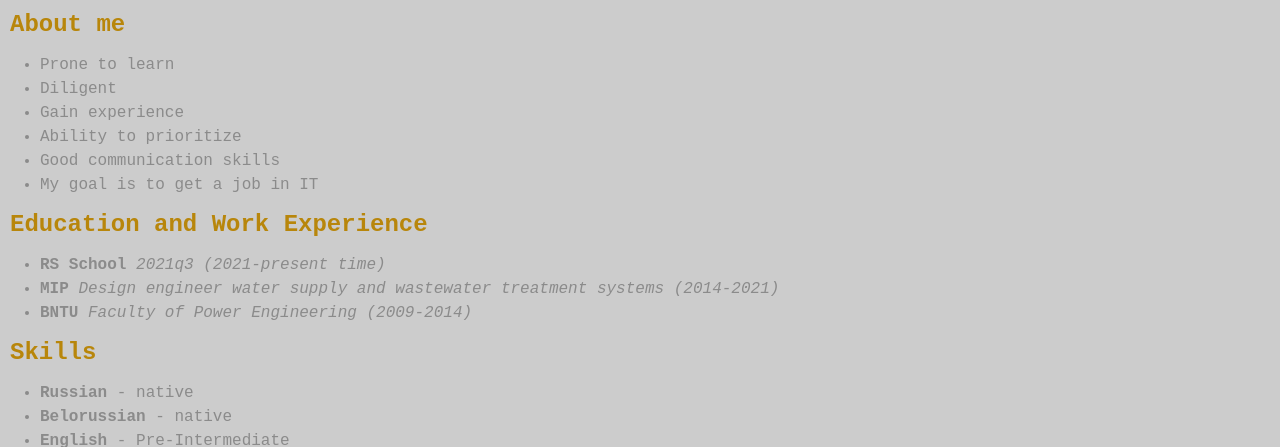
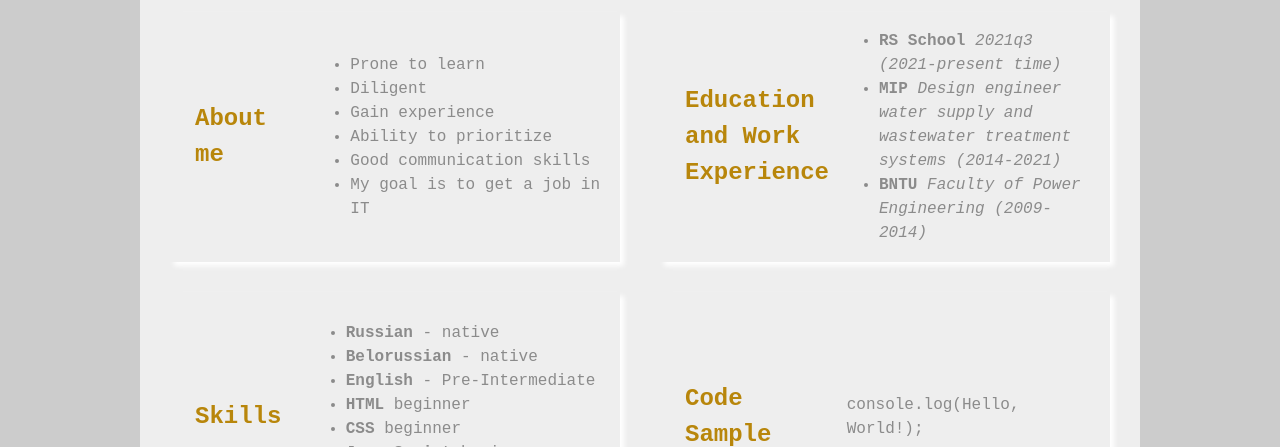
Before and after one commit to wwwtyz/rsschool-cv, a plain HTML site: page index.html in a window 1280 px wide. Shown: the part 353-800 px from the top of the page. Drawn offline with Linux system fonts and the light colour scheme.

Commit message:
feat: style for main, change class names in index.html

```diff
--- a/index.html
+++ b/index.html
@@ -33,8 +33,9 @@
              </div>
          </div>
     </header>
-     <main>
-        <section class="summary">
+    <main class="main">
+        <section class="main-info">
+            <div class="block">
                 <h2 class="heading2">About me</h2>
                 <ul>
                     <li>Prone to learn</li>
@@ -44,35 +45,34 @@
                     <li>Good communication skills</li>
                     <li>My goal is to get a job in IT</li>
                 </ul>
-        </section>
-        <section class="experience">
+             </div>
+            <div class="block">
                 <h2 class="heading2">Education and Work Experience</h2>
                 <ul>
                    <li><b>RS School</b> <em>2021q3 (2021-present time)</em></li>
                    <li><b>MIP</b> <em>Design engineer water supply and wastewater treatment systems (2014-2021)</em></li>
                    <li><b>BNTU</b> <em>Faculty of Power Engineering (2009-2014)</em></li>
                 </ul>
-        </section>
-        <section class="skills">
+            </div>
+             <div class="block">
                 <h2 class="heading2">Skills</h2>
                 <ul>
                     <li><b>Russian</b> - native</li>
                     <li><b>Belorussian</b> - native</li>
-                <li><b>English</b> - Pre-Intermediate</Pre-Intermediate></li>
+                    <li><b>English</b> - Pre-Intermediate</li>
                     <li><strong>HTML</strong> beginner</li>
                     <li><strong>CSS</strong> beginner</li>
                     <li><strong>Java Script</strong> beginner</li>
                     <li><b>Git</b> beginner</li>
                     <li><b>Visual Studio Code</b> beginner</li>
                 </ul>
-        </section>
-        <section class="code">
+             </div>
+             <div class="block">
                 <h2 class="heading2">Code Sample</h2>
                 <code>
-                     function getRandomElement(arr) {
-                        let randIndex = Math.floor(Math.random() * arr.length);
-                         return arr[randIndex];
+                     console.log(Hello, World!);
                 </code>
+             </div>
         </section>
     </main>
     <footer>
--- a/style.css
+++ b/style.css
@@ -76,3 +76,32 @@ span {
   align-items: flex-start;
   flex-direction: column;
 }
+
+/*main*/
+.main {
+  width: 100%;
+  max-width: 1000px;
+  margin: 0 auto;
+
+  background-color: #eeeeee;
+}
+
+.main-info {
+  display: flex;
+  flex-wrap: wrap;
+  justify-content: center;
+  align-items: stretch;
+}
+
+.block {
+  display: flex;
+  justify-content: space-between;
+  align-items: center;
+
+  width: 450px;
+  height: 250px;
+  margin: 15px 20px;
+  padding:  15px;
+
+  box-shadow: 4px 4px 5px #ffffff;
+}
```
Lines whose indentation alone changed are shown as unchanged.
